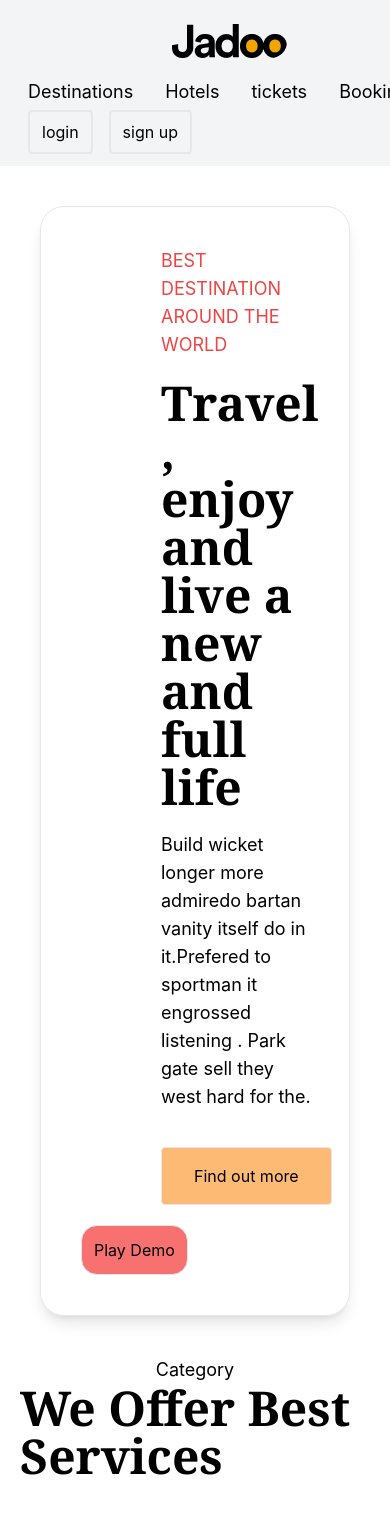
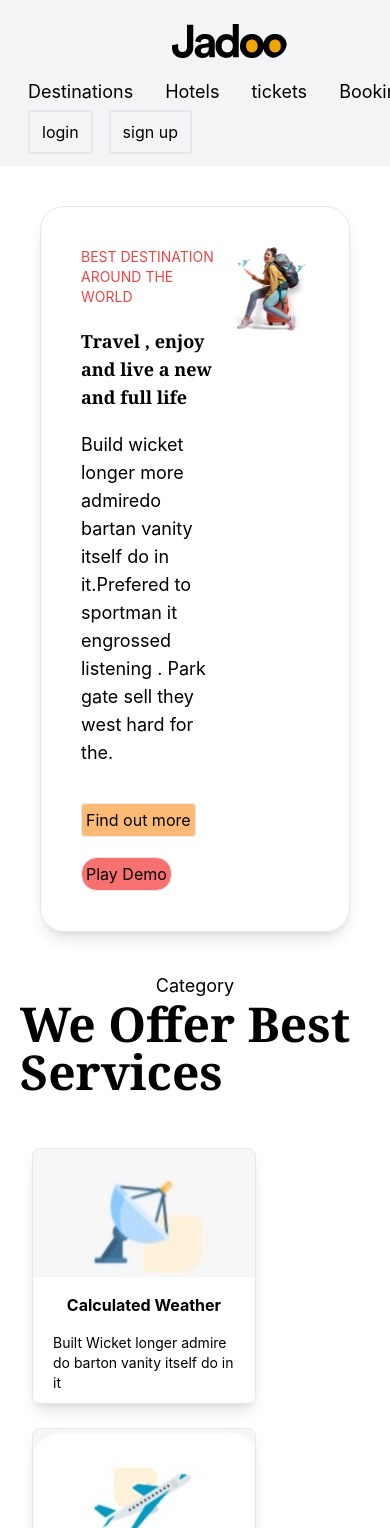
Before and after one commit to masifafghan/TourBooking, a React (Create React App) app: page / in a window 390 px wide. Shown: the top 1528 px of the page. Built offline with nearby package versions, Linux system fonts and the light colour scheme.

Commit message:
Display Responsive

```diff
--- a/src/pages/home.jsx
+++ b/src/pages/home.jsx
@@ -21,11 +21,11 @@ function Home() {
     {/* Display Page Section */}
     <section className="flex p-10 m-10 border shadow-lg rounded-3xl">
         <div >
-        <p className="text-red-500 px-10  mx-10 text-lg ">BEST DESTINATION AROUND THE WORLD</p>
-        <h1 className=" text-5xl my-5 mx-10 font-bold font-serif px-10">Travel , enjoy and live a new and full life </h1>
-        <p className="px-10 text-lg mx-10 my-4" >Build wicket longer more admiredo bartan vanity itself do in it.Prefered to sportman it engrossed listening . Park gate sell they west hard for the. </p>
-        <button className="border rounded bg-orange-300  hover:bg-orange-400 p-4 px-8 text-1xl m-5 ms-20">Find out more</button>
-        <button className="border rounded-2xl hover:bg-red-500  bg-red-400 text-1xl p-3 me-5 ">Play Demo</button>
+        <p className="text-red-500 px-0 lg:px-10 lg:mx-10 mx-0 text-sm lg:text-lg ">BEST DESTINATION AROUND THE WORLD</p>
+        <h1 className="md:text-3xl lg:text-5xl text-lg my-5 lg:mx-10 mx-0 font-bold font-serif px-0 lg:px-10">Travel , enjoy and live a new and full life </h1>
+        <p className="px-0 lg:px-10 text-lg lg:mx-10 mx-0 my-4" >Build wicket longer more admiredo bartan vanity itself do in it.Prefered to sportman it engrossed listening . Park gate sell they west hard for the. </p>
+        <button className="border rounded bg-orange-300  hover:bg-orange-400 p-1 lg:p-4 lg:px-8 text-1xl m-5 lg:mx-20 mx-0">Find out more</button>
+        <button className="border rounded-2xl hover:bg-red-500  bg-red-400 p-1   text-1xl lg:p-3 lg:me-5 ">Play Demo</button>
         </div>
         <div>
             <img src="/asessts/Image.png" alt="" />
```
